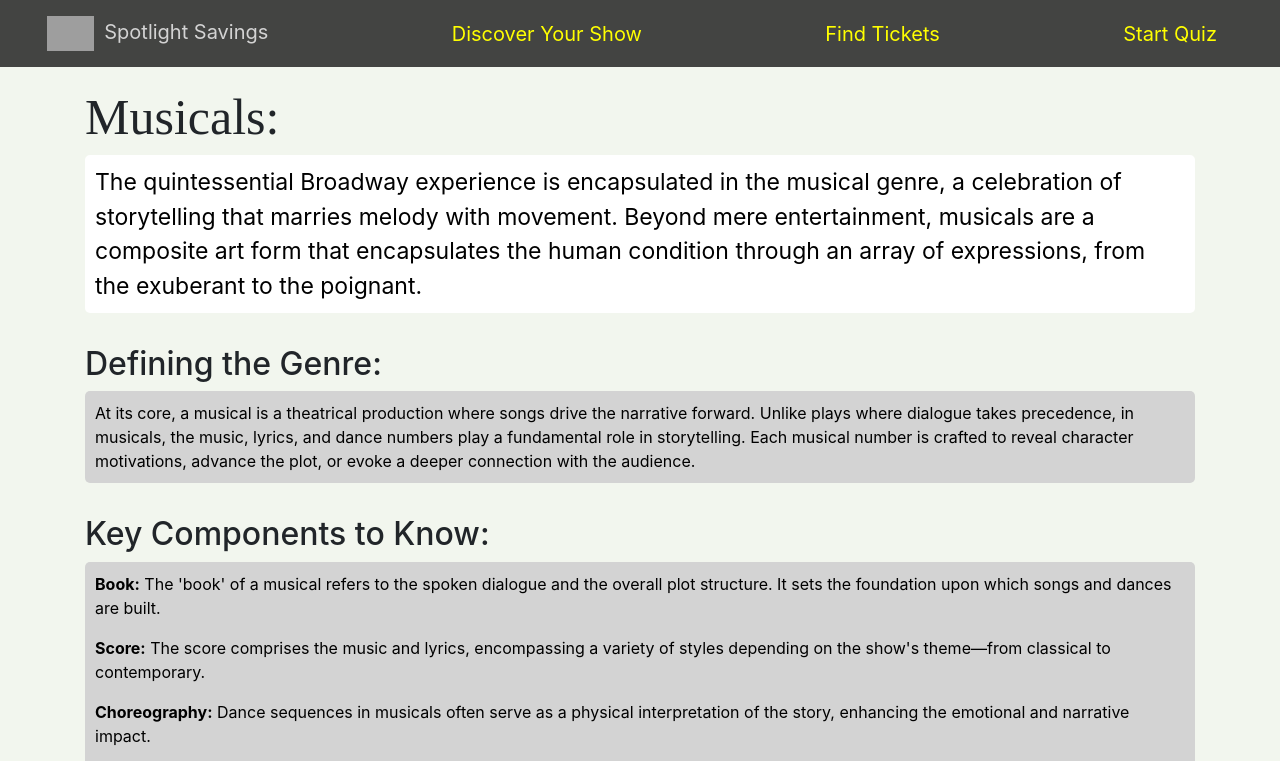
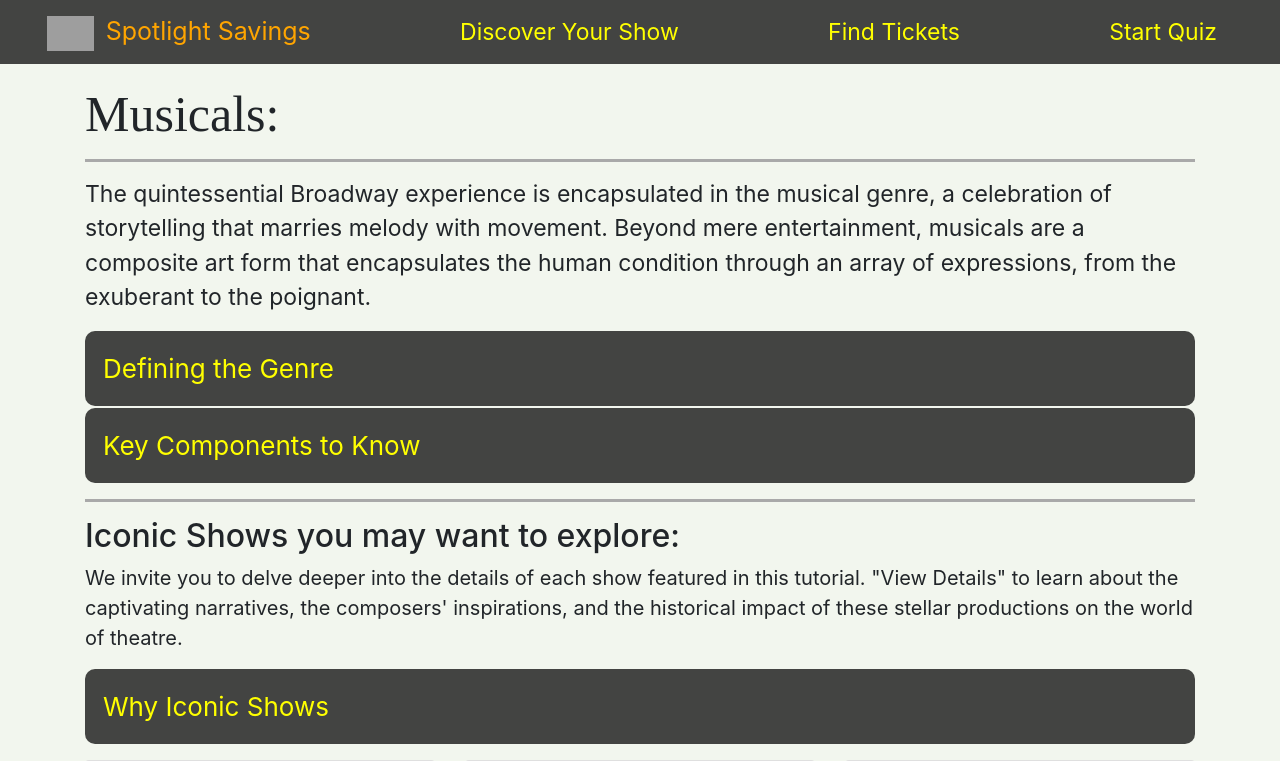
Before and after one commit to sy2982/Spotlight-Savings-Navigating-Broadway-Gems-Deals, a Flask app: page /discover_your_show/musical/intro in a window 1280 px wide. Shown: the top 761 px of the page. Run offline with Flask 3, Linux system fonts and the light colour scheme; some libraries are stand-ins or nearby versions; grey boxes are pictures that could not be loaded.

Commit message:
improved

```diff
--- a/static/styles.css
+++ b/static/styles.css
@@ -94,6 +94,7 @@
 }
 .card .card-img-bot {
     height: 300px;
+    border-radius: 10px;
 }
 
 .musical-button {
@@ -136,7 +137,7 @@
     border: none;
     text-align: left;
     outline: none;
-    font-size: 15px;
+    font-size: 25px;
     transition: 0.4s;
     border-radius: 10px;
 }
@@ -154,6 +155,18 @@
     transition: max-height 0.2s ease-out;
     margin-top: 1px;
     margin-bottom: 1px;
+    border-radius: 10px;
+    font-size: 20px;
+}
+.show-panel {
+    padding: 0 10px;
+    background-color: lightgray;
+    max-height: 0;
+    overflow: hidden;
+    transition: max-height 0.2s ease-out;
+    margin-top: 1px;
+    margin-bottom: 1px;
+    border-radius: 10px;
 }
 
 .allButFooter {
@@ -193,13 +206,14 @@ body {
 }
 .card {
     background-color: #fff;
+    border-radius: 15px;
 }
 .info {
-    background-color: lightgray;
+    background-color: white;
     color: black;
     margin-bottom: 15px;
     padding: 10px;
-    border-radius: 5px;
+    border-radius: 10px;
 }
 .genre-description, .key-components, .learning-through-broadway {
     margin-bottom: 2rem;
--- a/templates/find_tickets.html
+++ b/templates/find_tickets.html
@@ -13,7 +13,7 @@ Find Tickets
 <div class="container">
 
     <h1 class="title">Learn To Find Tickets</h1>
-    <p>Here are ways to find tickets. Press on them to learn more.</p>
+    <p style="font-size: 23px;">Here are ways to find tickets. Press on them to learn more.</p>
 
     <button class="accordion">Official Ticket Sources</button>
     <div class="panel">
--- a/templates/layout.html
+++ b/templates/layout.html
@@ -25,13 +25,13 @@
     <div class="allButFooter">
         <nav class="navbar">
             <div class="container-fluid">
-                <a class="navbar-brand-sp" href="{{ url_for('home') }}">
+                <a class="navbar-brand" href="{{ url_for('home') }}" style="font-size: 25px; color: orange;">
                     <img src="https://findlogovector.com/wp-content/uploads/2018/07/on-broadway-logo-vector.png" alt="On Broadway Logo" style="height: 35px; margin-right: 5px;">
                     Spotlight Savings
                 </a>
-                <a class="navbar-brand" href="{{ url_for('discover_your_show') }}">Discover Your Show</a>
-                <a class="navbar-brand" href="{{ url_for('find_tickets') }}">Find Tickets</a>
-                <a class="navbar-brand" href="{{ url_for('quiz', quiz_id=1) }}">Start Quiz</a>
+                <a class="navbar-brand" href="{{ url_for('discover_your_show') }}" style="font-size: 23px;">Discover Your Show</a>
+                <a class="navbar-brand" href="{{ url_for('find_tickets') }}" style="font-size: 23px;">Find Tickets</a>
+                <a class="navbar-brand" href="{{ url_for('quiz', quiz_id=1) }}" style="font-size: 23px;">Start Quiz</a>
 
             </div>
         </nav>
--- a/templates/musical_intro.html
+++ b/templates/musical_intro.html
@@ -9,39 +9,56 @@ Musicals
     body {
         background-color: rgb(242, 246, 238);
     }
+    .card:hover {
+        transform: scale(1.05);
+        transition: transform 0.3s ease-in-out;
+        cursor: pointer;
+    }
+    .btn {
+        background-color: yellow;
+        color: black; /* Adjusted the color for visibility */
+        transition: background-color 0.3s ease;
+    }
+    .btn:hover {
+        background-color: #ffcc00; /* Slightly darker yellow on hover */
+    }
 </style>
 <div class="container">
     <h1 class="title">Musicals:</h1>
-    <p class="genre-description" style="background-color: white; font-size: 23px;">
+    <div class="separator-bar" style="height: 3px; background-color: darkgray; margin: 15px 0;"></div>
+    <p style=" font-size: 23px;">
         The quintessential Broadway experience is encapsulated in the musical genre, a celebration of storytelling that marries melody with movement. Beyond mere entertainment, musicals are a composite art form that encapsulates the human condition through an array of expressions, from the exuberant to the poignant.
     </p>
-
-    <h2 class="section-title">Defining the Genre:</h2>
-    <p class="genre-description">
-        At its core, a musical is a theatrical production where songs drive the narrative forward. Unlike plays where dialogue takes precedence, in musicals, the music, lyrics, and dance numbers play a fundamental role in storytelling. Each musical number is crafted to reveal character motivations, advance the plot, or evoke a deeper connection with the audience.
-    </p>
-
-    <h2 class="section-title">Key Components to Know:</h2>
-    <div class="key-components">
-        <p><strong>Book:</strong> The 'book' of a musical refers to the spoken dialogue and the overall plot structure. It sets the foundation upon which songs and dances are built.</p>
-        <p><strong>Score:</strong> The score comprises the music and lyrics, encompassing a variety of styles depending on the show's theme—from classical to contemporary.</p>
-        <p><strong>Choreography:</strong> Dance sequences in musicals often serve as a physical interpretation of the story, enhancing the emotional and narrative impact.</p>
-        <p><strong>Staging:</strong> The use of set design, costumes, and lighting is crucial in creating the spectacle known to Broadway productions, often becoming as iconic as the performances themselves.</p>
+    <button class="accordion" style="font-size: 26px;">Defining the Genre</button>
+    <div class="show-panel">
+        <p style="font-size: 20px;">
+            At its core, a musical is a theatrical production where songs drive the narrative forward. Unlike plays where dialogue takes precedence, in musicals, the music, lyrics, and dance numbers play a fundamental role in storytelling. Each musical number is crafted to reveal character motivations, advance the plot, or evoke a deeper connection with the audience.
+        </p>
     </div>
+    <button class="accordion" style="font-size: 26px;">Key Components to Know</button>
+    <div class="show-panel">
+        <p style="font-size: 20px;">
+            <p style="font-size: 20px;"><strong>Book:</strong> The 'book' of a musical refers to the spoken dialogue and the overall plot structure. It sets the foundation upon which songs and dances are built.</p>
+            <p style="font-size: 20px;"><strong>Score:</strong> The score comprises the music and lyrics, encompassing a variety of styles depending on the show's theme—from classical to contemporary.</p>
+            <p style="font-size: 20px;"><strong>Choreography:</strong> Dance sequences in musicals often serve as a physical interpretation of the story, enhancing the emotional and narrative impact.</p>
+            <p style="font-size: 20px;"><strong>Staging:</strong> The use of set design, costumes, and lighting is crucial in creating the spectacle known to Broadway productions, often becoming as iconic as the performances themselves.</p>
+    </div>
+    <div class="separator-bar" style="height: 3px; background-color: darkgray; margin: 15px 0;"></div>
 
     <h2>Iconic Shows you may want to explore:</h2>
-    <div class="learning-through-broadway">
-        <p>
-            Each show on Broadway offers a unique experience, a lesson in the varied tapestry of human experiences. Whether it's a night of laughter, an encounter with history, or a foray into fantasy, the musical genre promises a profound engagement with art.
+    <p style="font-size: 20px;">
+        We invite you to delve deeper into the details of each show featured in this tutorial. "View Details" to learn about the captivating narratives, the composers' inspirations, and the historical impact of these stellar productions on the world of theatre.
+    </p>
+    <button class="accordion" style="font-size: 26px;">Why Iconic Shows</button>
+    <div class="show-panel">
+        <p style="font-size: 20px;">
+            Each show on Broadway offers a unique experience, a lesson in the varied tapestry of human experiences. Whether it's a night of laughter, an encounter with history, or a foray into fantasy, the musical genre promises a profound engagement.
         </p>
-        <p>
+        <p style="font-size: 20px;">
             As you explore iconic shows, you'll not only be entertained but also educated on the different themes that these masterpieces explore. By attending performances, listening to soundtracks, and reading up on show histories, you embark on a journey of cultural enrichment and artistic appreciation.
         </p>
-        <p>
-            We invite you to delve deeper into the details of each show featured in this tutorial. "View Details" to learn about the captivating narratives, the composers' inspirations, and the historical impact of these stellar productions on the world of theatre.
-        </p>
     </div>
-    <div class="row">
+    <div class="row" style="margin-top: 15px;">
         <div class="col-md-4 mb-3">
             <div class="card">
                 <img src="https://broadwaydirect.com/wp-content/uploads/2015/03/HAM_020_PA_BRAND_REFRESH_TICKETING_ASSETS_BroadwayDirect_1200x675_V1.jpg" class="card-img-bot" alt="hamilton">
@@ -73,6 +90,32 @@ Musicals
             </div>
         </div>
 
-        </div>
+    </div>
+
 </div>
+
+<script>
+    $(document).ready(function(){
+      $('[data-toggle="tooltip"]').tooltip();
+    });
+    var acc = document.getElementsByClassName("accordion");
+        var i;
+
+        for (i = 0; i < acc.length; i++) {
+          acc[i].addEventListener("click", function() {
+            this.classList.toggle("active");
+            var panel = this.nextElementSibling;
+            if (panel.style.maxHeight) {
+              panel.style.maxHeight = null;
+              panel.style.marginTop = "1px";
+              panel.style.marginBottom = "1px";
+            } else {
+              panel.style.maxHeight = panel.scrollHeight + "px";
+              panel.style.marginTop = "20px";
+              panel.style.marginBottom = "20px";
+            }
+          });
+        }
+</script>
+
 {% endblock %}
```
Also changed, not shown: templates/discover_your_show.html (+15 -9 lines), templates/hamilton.html (+10 -8 lines), templates/musicals.html (+23 -8 lines).
